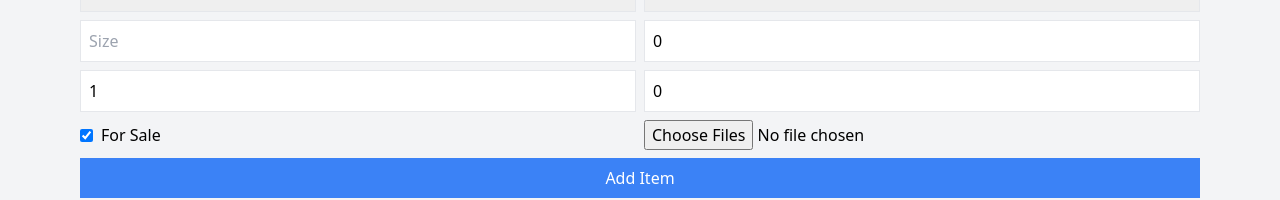
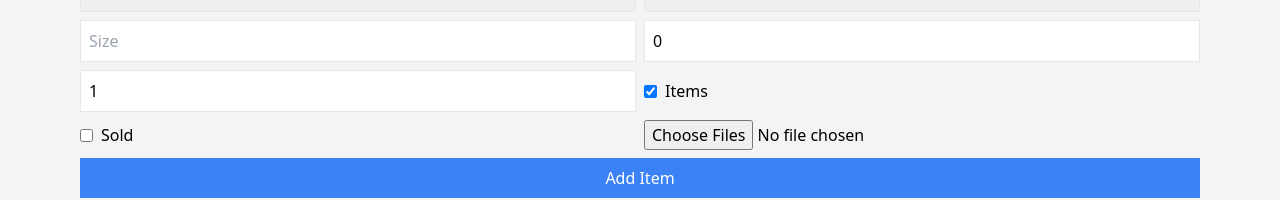
Before and after one commit to architeketh/ecommerce-inventory-system, a React (Vite) app: page / in a window 1280 px wide. Shown: the part 252-452 px from the top of the page. Built offline with nearby package versions, Linux system fonts and the light colour scheme.

Commit message:
Update InventoryForm.jsx

```diff
--- a/src/components/InventoryForm.jsx
+++ b/src/components/InventoryForm.jsx
@@ -11,8 +11,8 @@ const InventoryForm = ({ items, setItems }) => {
   const [size, setSize] = useState('')
   const [cost, setCost] = useState(0)
   const [inventory, setInventory] = useState(1)
-  const [forSale, setForSale] = useState(true)
-  const [sold, setSold] = useState(0)
+  const [forSale, setForSale] = useState(true) // Now Items checkbox
+  const [sold, setSold] = useState(false)
   const [photos, setPhotos] = useState([])
 
   const handlePhotoUpload = e => {
@@ -33,7 +33,7 @@ const InventoryForm = ({ items, setItems }) => {
     setCost(0)
     setInventory(1)
     setForSale(true)
-    setSold(0)
+    setSold(false)
     setPhotos([])
   }
 
@@ -71,11 +71,17 @@ const InventoryForm = ({ items, setItems }) => {
       <input className="border p-2" placeholder="Size" value={size} onChange={e => setSize(e.target.value)} />
       <input type="number" className="border p-2" placeholder="Cost" value={cost} onChange={e => setCost(Number(e.target.value))} />
       <input type="number" className="border p-2" placeholder="Inventory" value={inventory} onChange={e => setInventory(Number(e.target.value))} />
-      <input type="number" className="border p-2" placeholder="Sold" value={sold} onChange={e => setSold(Number(e.target.value))} />
+
       <label className="flex items-center gap-2">
         <input type="checkbox" checked={forSale} onChange={e => setForSale(e.target.checked)} />
-        For Sale
+        Items
       </label>
+
+      <label className="flex items-center gap-2">
+        <input type="checkbox" checked={sold} onChange={e => setSold(e.target.checked)} />
+        Sold
+      </label>
+
       <input type="file" multiple onChange={handlePhotoUpload} />
       <button type="submit" className="bg-blue-500 text-white p-2 col-span-2">Add Item</button>
     </form>
```
